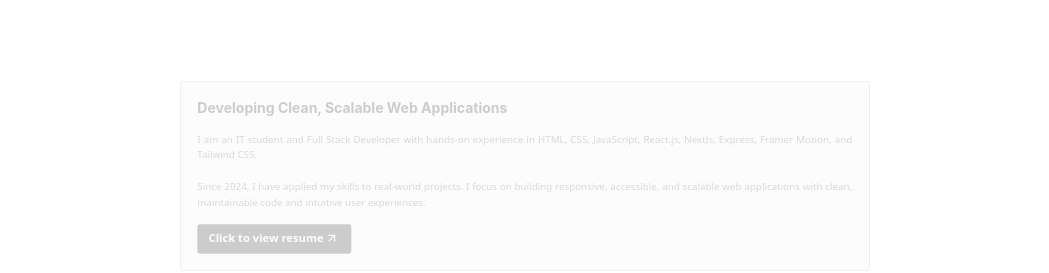
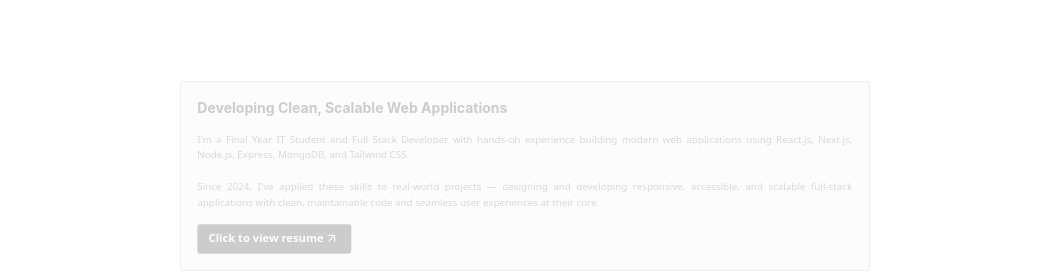
Before and after one commit to rimsha-shoukat/rimsha-shoukat, a Next.js app: page / in a window 1280 px wide. Shown: the part 800-1073 px from the top of the page, without its empty margins (115-1164 px from the left). Built offline with nearby package versions, Linux system fonts and the light colour scheme.

Commit message:
Revise about section with updated personal description

```diff
--- a/src/sections/about.jsx
+++ b/src/sections/about.jsx
@@ -8,9 +8,9 @@ export function About() {
                     <span className="w-1/2 max-[1300px]:w-2/2 flex flex-col items-start justify-center gap-5">
                         <h1 className="text-2xl max-[1300px]:text-xl font-bold line-clamp-2">Developing Clean, Scalable Web Applications</h1>
                         <p className="text-justify dark:text-[#f1f1f1]/50 text-[#0e0e0e]/80 max-[1300px]:text-sm">
-                            I am an IT student and Full Stack Developer with hands-on experience in HTML, CSS, JavaScript, React.js, NextJs, Express, Framer Motion, and Tailwind CSS.
+                           I'm a Final Year IT Student and Full Stack Developer with hands-on experience building modern web applications using React.js, Next.js, Node.js, Express, MongoDB, and Tailwind CSS.
                             <br /><br />
-                            Since 2024, I have applied my skills to real-world projects. I focus on building responsive, accessible, and scalable web applications with clean, maintainable code and intuitive user experiences.
+                            Since 2024, I've applied these skills to real-world projects — designing and developing responsive, accessible, and scalable full-stack applications with clean, maintainable code and seamless user experiences at their core.
                         </p>
                         {/* resume a button */}
                         <a className="cursor-default" href="https://drive.google.com/file/d/1eBpDK8KwSEzHfDNR_AjkbPPPKlX6J7pJ/view?usp=drive_a" target="_blank" rel="noopener noreferrer">
```
